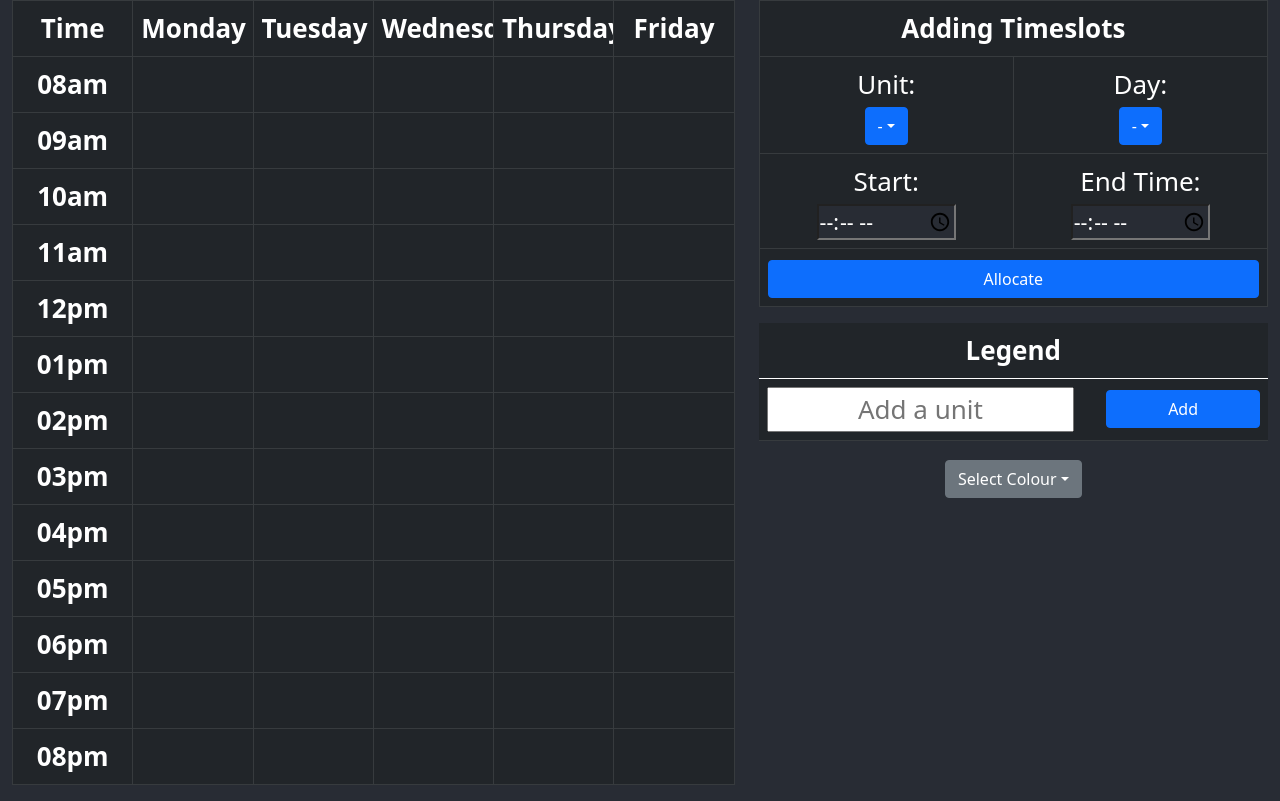
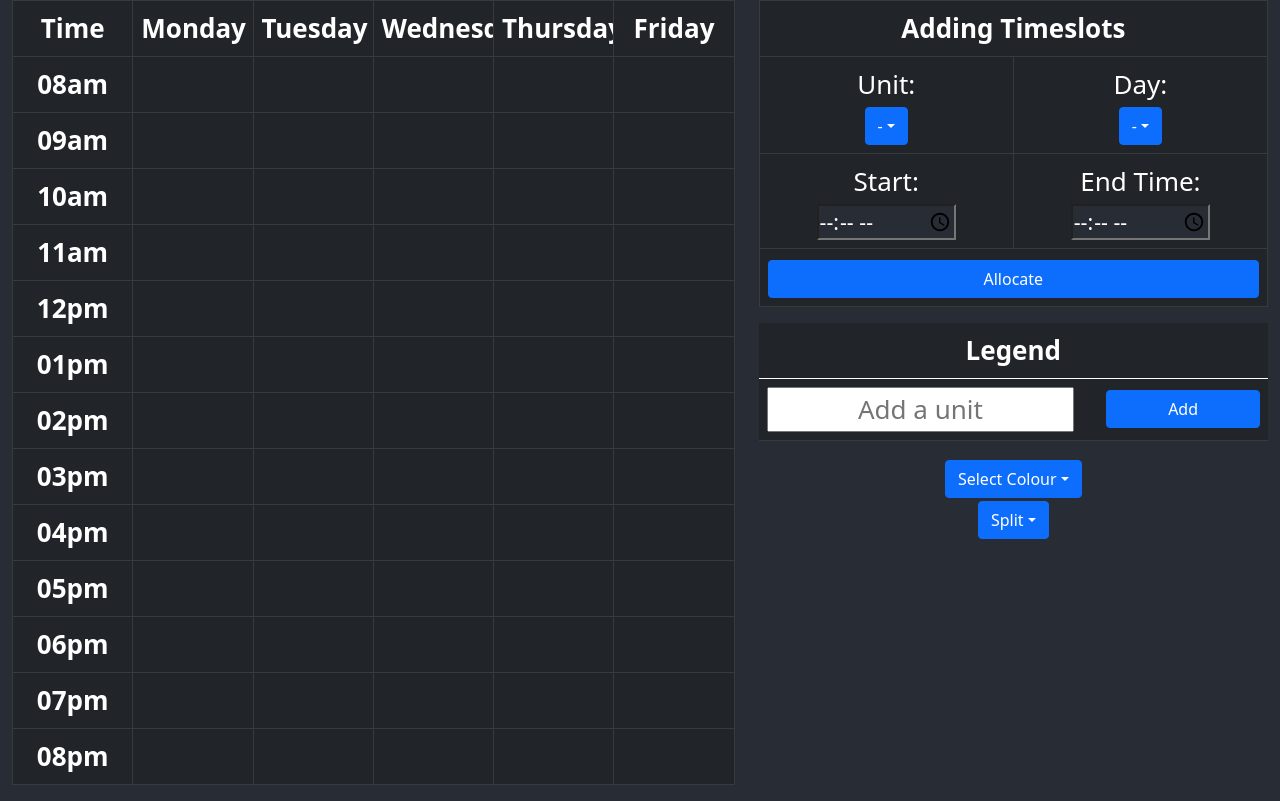
Before and after one commit to Arithmetic-Overflow/Timetable, a React (Create React App) app: page / in a window 1280 px wide. Built offline with nearby package versions, Linux system fonts and the light colour scheme.

Commit message:
Styled toolbar dropdowns

```diff
--- a/src/components/Toolbar/ColourSelect.jsx
+++ b/src/components/Toolbar/ColourSelect.jsx
@@ -32,7 +32,7 @@ const ColourSelect = ({ className, isSelected, unitList, colourList }) => {
   return (
 			<DropdownButton
 				title='Select Colour'
-				variant='secondary'
+				variant='primary'
 			>
         {
         	selections.map(
@@ -44,9 +44,8 @@ const ColourSelect = ({ className, isSelected, unitList, colourList }) => {
         				<Dropdown.Item
                   eventKey={ selection[0] }
                   key={ selection[0] }
-                  style={{
-                  	'backgroundColor': colour
-                  }}
+                  style={{'backgroundColor': colour}}
+                  className='colourSelect'
           			>
             			{unitName}
             		</Dropdown.Item>
--- /dev/null
+++ b/src/components/Toolbar/SplitSelect.jsx
@@ -0,0 +1,46 @@
+import React, { useState, useEffect } from 'react';
+
+import Dropdown from 'react-bootstrap/Dropdown';
+import DropdownButton from 'react-bootstrap/DropdownButton';
+
+const SplitSelect = ({ className, isSelected }) => {
+    const [selected, setSelected] = useState(isSelected);
+
+    useEffect(
+        () => {setSelected(isSelected)},
+        [isSelected]
+    );
+
+    const possibleSplits = [1, 2, 3, 4];
+    const fractions = [
+        <>1</>,
+        <>&#xBD;</>,
+        <>&#x2153;</>,
+        <>&#xBC; </>,
+    ]
+
+    const getFrac = denominator =>
+        <>&frac1{denominator};</>
+
+    return (
+        <DropdownButton
+          title='Split'
+          menuVariant='dark'
+        >
+          {
+            possibleSplits.map(
+              (split, splitIndex) =>
+                <Dropdown.Item
+                  eventKey={ split }
+                  key={ split }
+                  // style={{'color': 'white'}}
+                >
+                  {fractions[splitIndex]}
+                </Dropdown.Item>
+            )
+          }
+        </DropdownButton>
+    );
+};
+
+export default SplitSelect;
--- a/src/components/Toolbar/Toolbar.jsx
+++ b/src/components/Toolbar/Toolbar.jsx
@@ -1,6 +1,7 @@
 import React, { useState, useEffect } from 'react';
 
 import ColourSelect from './ColourSelect';
+import SplitSelect from './SplitSelect';
 
 const Toolbar = ({ className, currentSelection, unitList, colourList }) => {
 	const [selection, setSelection] = useState(currentSelection);
@@ -8,7 +9,10 @@ const Toolbar = ({ className, currentSelection, unitList, colourList }) => {
 	const [unitColours, setUnitColours] = useState(colourList);
 
 	useEffect(
-		() => {setUnits(unitList); setUnitColours(colourList)},
+		() => {
+			setUnits(unitList);
+			setUnitColours(colourList);
+		},
 		[unitList, colourList]
 	);
 
@@ -19,10 +23,13 @@ const Toolbar = ({ className, currentSelection, unitList, colourList }) => {
 	// };
 
     return (
-        <ColourSelect
-        	unitList={ units }
-        	colourList={ unitColours }
-        />
+    	<>
+	        <ColourSelect
+	        	unitList={ units }
+	        	colourList={ unitColours }
+	        />
+	        <SplitSelect />
+        </>
     );
 };
 
```
